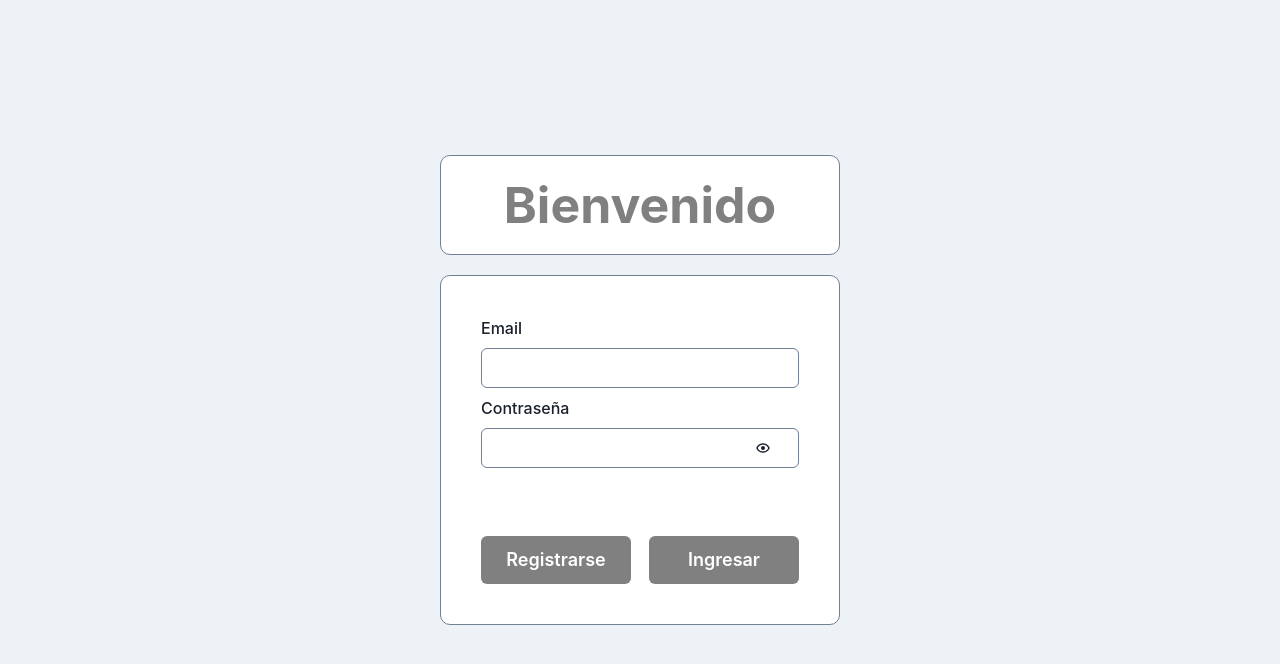
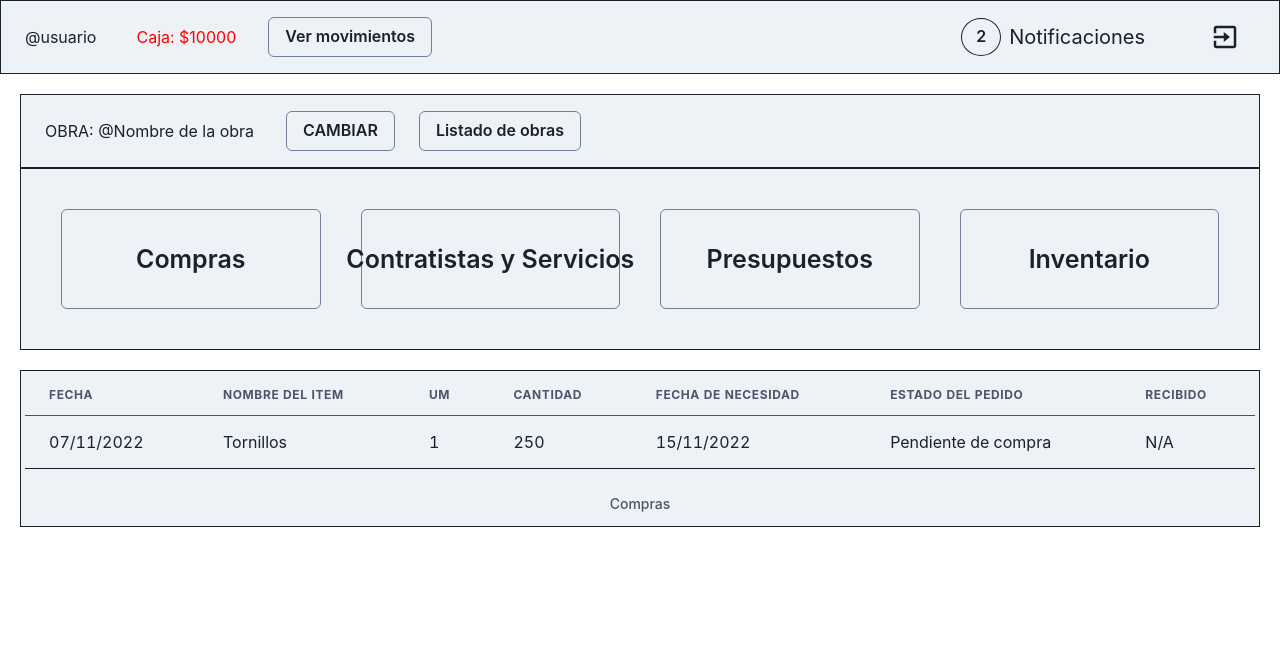
Before and after one commit to BlackmistBasset/quarzo, a React (Create React App) app: page / in a window 1280 px wide. Shown: the top 664 px of the page. Built offline with nearby package versions, Linux system fonts and the light colour scheme; no server answers.

Commit message:
auth update

```diff
--- a/package.json
+++ b/package.json
@@ -7,7 +7,7 @@
     "@emotion/react": "^11.10.5",
     "@emotion/styled": "^11.10.5",
     "@hookform/resolvers": "^2.9.10",
-    "@reduxjs/toolkit": "^1.8.6",
+    "@reduxjs/toolkit": "^1.9.0",
     "@testing-library/jest-dom": "^5.16.5",
     "@testing-library/react": "^13.4.0",
     "@testing-library/user-event": "^13.5.0",
@@ -17,6 +17,7 @@
     "react-dom": "^18.2.0",
     "react-hook-form": "^7.39.1",
     "react-icons": "^4.6.0",
+    "react-redux": "^8.0.5",
     "react-router-dom": "^6.4.3",
     "react-scripts": "5.0.1",
     "resolver": "^0.1.12",
--- a/src/App.jsx
+++ b/src/App.jsx
@@ -8,7 +8,8 @@ import { Compras } from "./pages/Compras";
 export const App = () => {
   return (
     <Routes>
-      <Route path="/" element={<Login />} />
+      <Route path="/" element={<Compras />} />
+      <Route path="/login" element={<Login />} />
       <Route path="/register" element={<Register />} />
       <Route path="/compras" element={<Compras />} />
     </Routes>
--- a/src/components/Wrapper.jsx
+++ b/src/components/Wrapper.jsx
@@ -1,51 +1,133 @@
+import React from "react";
+import { useNavigate } from "react-router-dom";
 
-import React from 'react'
-import { useNavigate } from 'react-router-dom';
+import { signOut } from "firebase/auth";
+import { auth } from "../firebase/firebase";
 
-import {
-    Center,
-    Box,
-    Text,
-    Flex,
-    FormControl,
-    FormLabel,
-    Input,
-    Button,
-    Stack,
-    InputGroup,
-    FormErrorMessage,
-    InputRightElement,
-    Circle,
-    Spacer,
-} from "@chakra-ui/react";
+import { BiExit } from "react-icons/bi";
+import { Center, Box, Text, Flex, Button, Spacer } from "@chakra-ui/react";
 
 export const Wrapper = () => {
-
   const navigate = useNavigate();
 
+  const handleLogOut = () => {
+    signOut(auth)
+      .then(() => {
+        navigate("/login");
+      })
+      .catch((err) => {
+        console.log(err);
+      });
+  };
   return (
     <>
-        <Flex border="1px" backgroundColor = "gray.100"  p={1}>
+      <Flex border="1px" backgroundColor="gray.100" p={1} alignItems="center">
         <Text p={5}>@usuario</Text>
-            <Text p={5} color="red">Caja: $10000</Text>
-            <Button m={3} border="1px" borderColor="gray.500" _hover={{ bg: "blackAlpha.400" }}>Ver movimientos</Button>
+        <Text p={5} color="red">
+          Caja: $10000
+        </Text>
+        <Button
+          m={3}
+          border="1px"
+          borderColor="gray.500"
+          _hover={{ bg: "blackAlpha.400" }}
+        >
+          Ver movimientos
+        </Button>
         <Spacer />
-            <Button border="1px" m={1} _hover={{ bg: "blackAlpha.400" }}>2</Button>
-            <Text fontSize="20px" m={2}>Notificaciones</Text>
+        <Button
+          border="1px"
+          borderRadius="50%"
+          w="10px"
+          h="38px"
+          _hover={{ bg: "blackAlpha.400" }}
+        >
+          2
+        </Button>
+        <Text fontSize="20px" m={2} marginRight="60px">
+          Notificaciones
+        </Text>
+        <Button
+          variant="unstyled"
+          _hover={{ bg: "blackAlpha.400" }}
+          display="flex"
+          justifyContent="center"
+          alignItems="center"
+          marginRight="30px"
+          onClick={handleLogOut}
+        >
+          <Text fontSize="30px" textAlign="center">
+            <BiExit />
+          </Text>
+        </Button>
       </Flex>
       <Box m={5}>
-            <Flex border="1px" backgroundColor = "gray.100" p={1}>
+        <Flex border="1px" backgroundColor="gray.100" p={1}>
           <Text p={5}>OBRA: @Nombre de la obra</Text>
-                <Button m={3} border="1px" borderColor="gray.500" _hover={{ bg: "blackAlpha.400" }}>CAMBIAR</Button>
-                <Button m={3} border="1px" borderColor="gray.500" _hover={{ bg: "blackAlpha.400" }}>Listado de obras</Button>
+          <Button
+            m={3}
+            border="1px"
+            borderColor="gray.500"
+            _hover={{ bg: "blackAlpha.400" }}
+          >
+            CAMBIAR
+          </Button>
+          <Button
+            m={3}
+            border="1px"
+            borderColor="gray.500"
+            _hover={{ bg: "blackAlpha.400" }}
+          >
+            Listado de obras
+          </Button>
         </Flex>
-            <Center backgroundColor = "gray.100"  border="1px" p={5}>
-                <Button w={400} h={100} fontSize="25px" border="1px" borderColor="gray.500" m={5} _hover={{ bg: "blackAlpha.400" }}>Compras</Button>
-                <Button w={400} h={100} fontSize="25px" border="1px" borderColor="gray.500" m={5} _hover={{ bg: "blackAlpha.400" }}>Contratistas y Servicios</Button>
-                <Button w={400} h={100} fontSize="25px" border="1px" borderColor="gray.500" m={5} _hover={{ bg: "blackAlpha.400" }}>Presupuestos</Button>
-                <Button w={400} h={100} fontSize="25px" border="1px" borderColor="gray.500" m={5} _hover={{ bg: "blackAlpha.400" }}>Inventario</Button>
+        <Center backgroundColor="gray.100" border="1px" p={5}>
+          <Button
+            w={400}
+            h={100}
+            fontSize="25px"
+            border="1px"
+            borderColor="gray.500"
+            m={5}
+            _hover={{ bg: "blackAlpha.400" }}
+          >
+            Compras
+          </Button>
+          <Button
+            w={400}
+            h={100}
+            fontSize="25px"
+            border="1px"
+            borderColor="gray.500"
+            m={5}
+            _hover={{ bg: "blackAlpha.400" }}
+          >
+            Contratistas y Servicios
+          </Button>
+          <Button
+            w={400}
+            h={100}
+            fontSize="25px"
+            border="1px"
+            borderColor="gray.500"
+            m={5}
+            _hover={{ bg: "blackAlpha.400" }}
+          >
+            Presupuestos
+          </Button>
+          <Button
+            w={400}
+            h={100}
+            fontSize="25px"
+            border="1px"
+            borderColor="gray.500"
+            m={5}
+            _hover={{ bg: "blackAlpha.400" }}
+          >
+            Inventario
+          </Button>
         </Center>
       </Box>
     </>
-  )
-}
+  );
+};
--- a/src/firebase/firebase.js
+++ b/src/firebase/firebase.js
@@ -1,11 +1,27 @@
 import { initializeApp } from "firebase/app";
+import { getAuth } from "firebase/auth";
+//import { getStorage } from "firebase/storage";
 import {
-  getAuth,
-  signInWithEmailAndPassword,
-  createUserWithEmailAndPassword,
-} from "firebase/auth";
-import { getStorage } from "firebase/storage";
-import { getFirestore } from "firebase/firestore";
+  getFirestore,
+  collection,
+  doc,
+  setDoc,
+  getDoc,
+} from "firebase/firestore";
+
+// import { getStorage, ref, uploadBytes, getDownloadURL } from "firebase/storage";
+// import {
+//   getFirestore,
+//   collection,
+//   addDoc,
+//   getDocs,
+//   doc,
+//   getDoc,
+//   query,
+//   where,
+//   setDoc,
+//   deleteDoc,
+// } from "firebase/firestore";
 
 const firebaseConfig = {
   apiKey: process.env.REACT_APP_APIKEY,
@@ -18,23 +34,28 @@ const firebaseConfig = {
 
 export const app = initializeApp(firebaseConfig);
 export const auth = getAuth(app);
-const storage = getStorage(app);
+// const storage = getStorage(app);
 const db = getFirestore(app);
 
-//register:
-// createUserWithEmailAndPassword(auth, email, password)
-//   .then((userCredential) => {
-//     // Signed in
-//     const user = userCredential.user;
-//console.log(user)
-//     // ...
-//   })
-//   .catch((error) => {
-//     const errorCode = error.code;
-//     const errorMessage = error.message;
-//     console.log(errorCode, errorMessage);
-//     // ..
-//   });
+export const registerNewUser = async (user) => {
+  try {
+    const collectionRef = collection(db, "users");
+    const docRef = doc(collectionRef, user.uid);
+    await setDoc(docRef, user);
+  } catch (err) {
+    console.log(err);
+  }
+};
+
+export const getUserInfo = async (uid) => {
+  try {
+    const docRef = doc(db, "users", uid);
+    const document = await getDoc(docRef);
+    return document.data();
+  } catch (err) {
+    console.log(err);
+  }
+};
 
 //login:
 // signInWithEmailAndPassword(auth, email, password)
--- a/src/pages/Login.jsx
+++ b/src/pages/Login.jsx
@@ -1,10 +1,14 @@
 import React, { useState } from "react";
 import { useNavigate } from "react-router-dom";
+
 import { yupResolver } from "@hookform/resolvers/yup";
 import * as Yup from "yup";
 import { useForm } from "react-hook-form";
+
+import { signInWithEmailAndPassword } from "firebase/auth";
+import { auth, getUserInfo } from "../firebase/firebase";
+
 import { BiShow, BiHide } from "react-icons/bi";
-
 import {
   Center,
   Text,
@@ -33,8 +37,16 @@ export const Login = () => {
 
   const [show, setShow] = useState(false);
   const checkPassword = () => setShow(!show);
-  const handleLogin = () => {
-    console.log("login!");
+  const handleLogin = (data) => {
+    signInWithEmailAndPassword(auth, data.email, data.password)
+      .then((userCredential) => {
+        navigate("/compras");
+        return getUserInfo(userCredential.user.uid);
+      })
+      .catch((err) => {
+        const errorMessage = err.message;
+        console.log(errorMessage);
+      });
   };
 
   const {
@@ -44,6 +56,7 @@ export const Login = () => {
   } = useForm({
     resolver: yupResolver(schema),
   });
+
   return (
     <Center w="100vw" h="100vh" backgroundColor="gray.100">
       <Flex align="center" justify="center" flexDirection="column">
--- a/src/pages/Register.jsx
+++ b/src/pages/Register.jsx
@@ -1,8 +1,13 @@
 import React, { useState } from "react";
 import { useNavigate } from "react-router-dom";
+
 import { yupResolver } from "@hookform/resolvers/yup";
 import * as Yup from "yup";
 import { useForm } from "react-hook-form";
+
+import { createUserWithEmailAndPassword } from "firebase/auth";
+import { auth, registerNewUser } from "../firebase/firebase";
+
 import { BiShow, BiHide } from "react-icons/bi";
 import {
   Center,
@@ -50,7 +55,22 @@ export const Register = () => {
   const navigate = useNavigate();
 
   const handleRegister = (data) => {
-    console.log(data);
+    createUserWithEmailAndPassword(auth, data.email, data.password)
+      .then((userCredential) => {
+        const user = {
+          uid: userCredential.user.uid,
+          email: data.email,
+          firstName: data.firstName,
+          lastName: data.lastName,
+          userType: data.userType,
+        };
+        registerNewUser(user);
+        navigate("/compras");
+      })
+      .catch((err) => {
+        const errorMessage = err.message;
+        console.log(errorMessage);
+      });
   };
   return (
     <Center w="100vw" h="100vh" backgroundColor="gray.100">
```
Also changed, not shown: src/pages/Compras.jsx (+14 -9 lines), 1 other file (tests, documents, lock files or other folders). Lines whose indentation alone changed are shown as unchanged.
